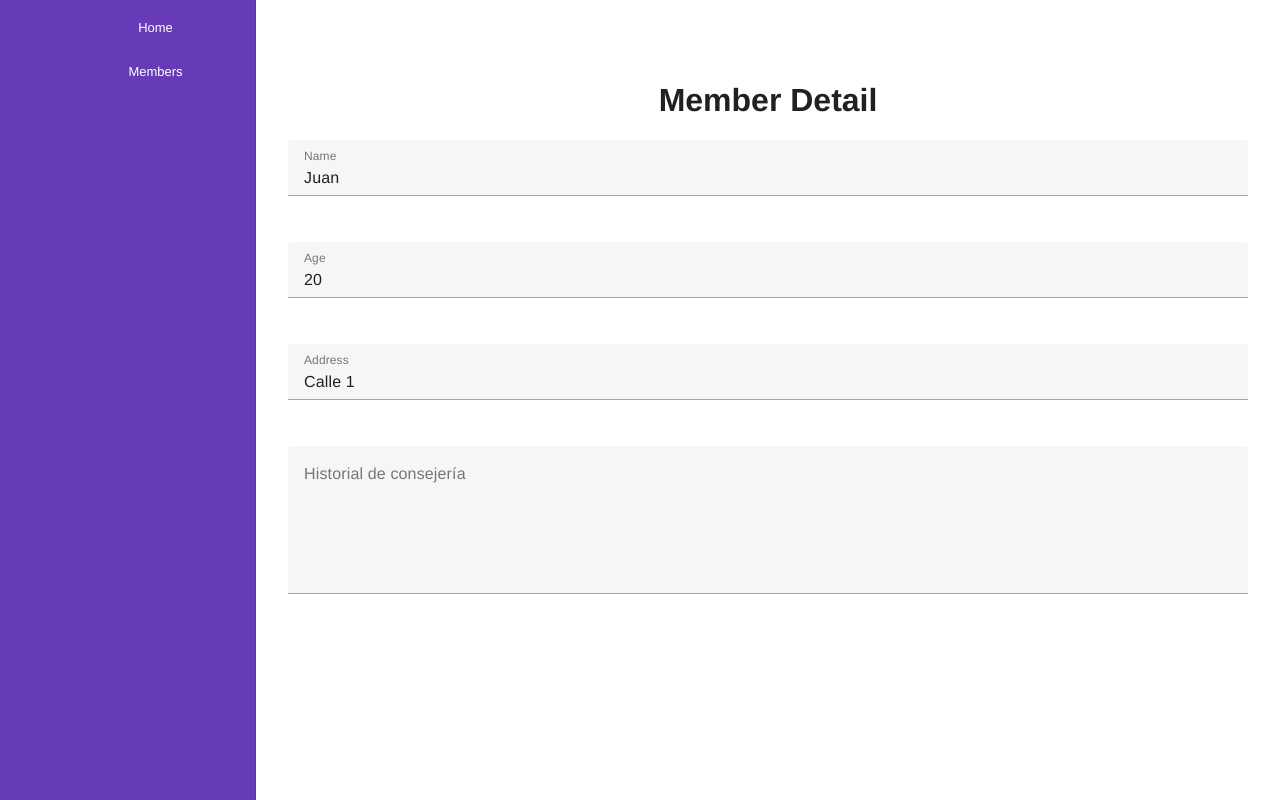
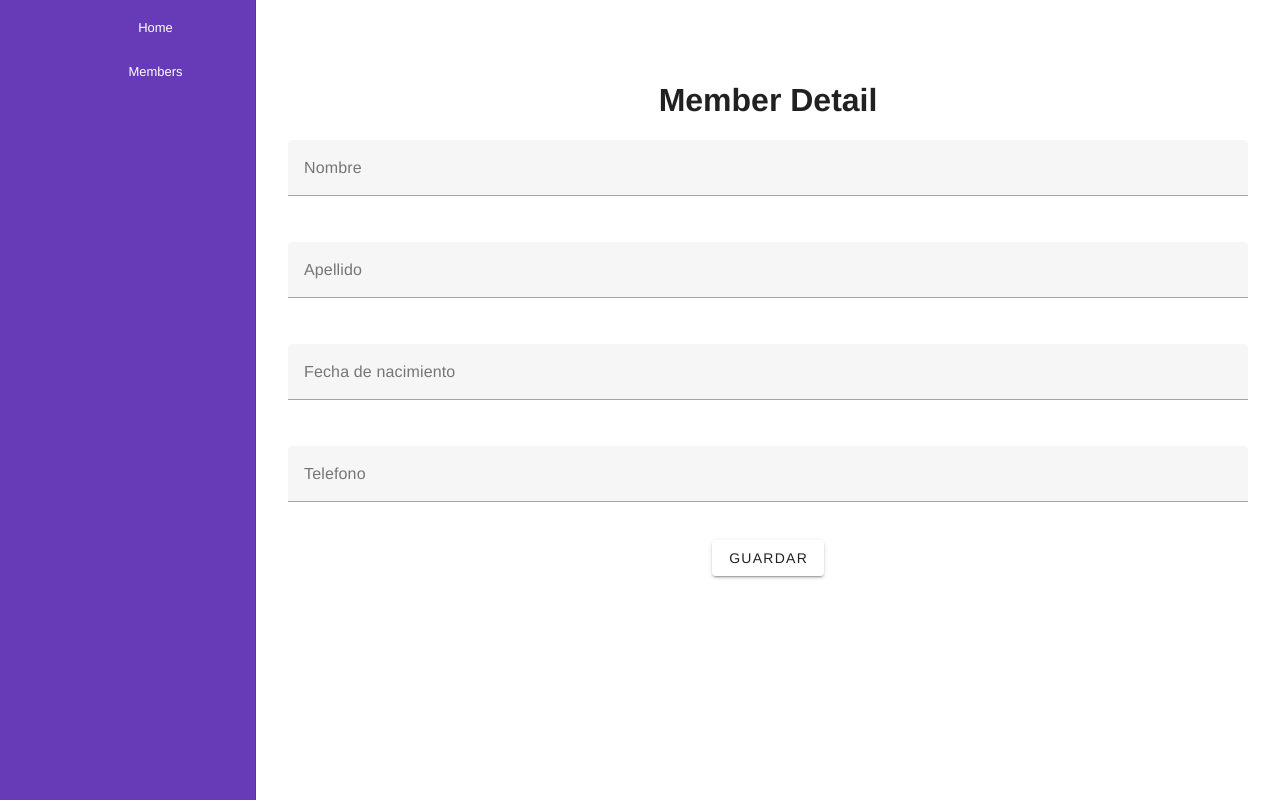
Before and after one commit to leaarevalo/ice_members, a Vue app: page /members/new in a window 1280 px wide. Built offline with nearby package versions, Linux system fonts and the light colour scheme.

Commit message:
:sparkles: create member form done

```diff
--- /dev/null
+++ b/src/components/members/CreateMember.vue
@@ -0,0 +1,69 @@
+<template>
+  <v-sheet>
+    <h1>Member Detail</h1>
+    <v-form ref="form">
+      <v-container>
+        <v-row>
+          <v-col cols="12" md="12">
+            <v-text-field
+              v-model="member.name"
+              label="Nombre"
+              outlined
+              dense
+            ></v-text-field>
+          </v-col>
+          <v-col cols="12" md="12">
+            <v-text-field
+              v-model="member.lastName"
+              label="Apellido"
+              outlined
+              dense
+            ></v-text-field>
+          </v-col>
+          <v-col cols="12" md="12">
+            <v-text-field
+              v-model="member.dateOfBirth"
+              label="Fecha de nacimiento"
+              outlined
+              dense
+            ></v-text-field>
+          </v-col>
+          <v-col cols="12" md="12">
+            <v-text-field
+              v-model="member.phone"
+              label="Telefono"
+              outlined
+              dense
+            ></v-text-field>
+          </v-col>
+        </v-row>
+      </v-container>
+      <v-btn @click="createMember">Guardar</v-btn>
+    </v-form>
+  </v-sheet>
+</template>
+
+<script>
+import { ref } from "vue";
+import { createNewMember } from "@/services/members";
+export default {
+  name: "MemberDetail",
+  setup() {
+    const member = ref({
+      name: "",
+      lastName: "",
+      dateOfBirth: "",
+      phone: "",
+    });
+    const createMember = async () => {
+      console.log("member", member.value);
+      const newMember = { ...member.value };
+      await createNewMember(newMember);
+    };
+    return {
+      member,
+      createMember,
+    };
+  },
+};
+</script>
--- a/src/components/members/MembersList.vue
+++ b/src/components/members/MembersList.vue
@@ -1,24 +1,27 @@
 <template>
+  <div>
+    <v-btn @click="createNewMember">Create</v-btn>
+  </div>
   <div>
     <v-table>
       <thead>
         <tr>
           <th class="text-left">Nombre</th>
-          <th class="text-left">Edad</th>
-          <th class="text-left">Domicilio</th>
+          <th class="text-left">Apellido</th>
+          <th class="text-left">Telefono</th>
           <th class="text-left">Fecha de nacimiento</th>
         </tr>
       </thead>
       <tbody>
         <tr
           v-for="member in members"
-          :key="member.id"
+          :key="member.name"
           @click="getMemberDetail(member)"
         >
           <td class="text-left">{{ member.name }}</td>
-          <td class="text-left">{{ member.age }}</td>
-          <td class="text-left">{{ member.address }}</td>
-          <td class="text-left">{{ member.birthDate }}</td>
+          <td class="text-left">{{ member.lastName }}</td>
+          <td class="text-left">{{ member.phone }}</td>
+          <td class="text-left">{{ member.dateOfBith }}</td>
         </tr>
       </tbody>
     </v-table>
@@ -26,66 +29,29 @@
 </template>
 
 <script>
+import { onMounted, ref } from "vue";
+import { useRouter } from "vue-router";
+import { getMembers } from "@/services/members";
 export default {
   name: "MembersList",
   setup() {
-    const members = [
-      {
-        id: 1,
-        name: "Juan",
-        age: 20,
-        birthDate: "1990-01-01",
-        address: "Calle 1",
-      },
-      {
-        id: 2,
-        name: "Juan",
-        age: 20,
-        birthDate: "1990-01-01",
-        address: "Calle 1",
-      },
-      {
-        id: 3,
-        name: "Juan",
-        age: 20,
-        birthDate: "1990-01-01",
-        address: "Calle 1",
-      },
-      {
-        id: 4,
-        name: "Juan",
-        age: 20,
-        birthDate: "1990-01-01",
-        address: "Calle 1",
-      },
-      {
-        id: 5,
-        name: "Juan",
-        age: 20,
-        birthDate: "1990-01-01",
-        address: "Calle 1",
-      },
-      {
-        id: 6,
-        name: "Juan",
-        age: 20,
-        birthDate: "1990-01-01",
-        address: "Calle 1",
-      },
-      {
-        id: 7,
-        name: "Juan",
-        age: 20,
-        birthDate: "1990-01-01",
-        address: "Calle 1",
-      },
-    ];
+    onMounted(async () => {
+      console.log("MembersList component mounted");
+      members.value = await getMembers();
+      console.log("members.value: ", members.value);
+    });
+    const router = useRouter();
+    const members = ref([]);
     const getMemberDetail = (member) => {
       console.log(member);
+    };
+    const createNewMember = () => {
+      router.push("/members/new");
     };
     return {
       members,
       getMemberDetail,
+      createNewMember,
     };
   },
 };
--- a/src/routes.js
+++ b/src/routes.js
@@ -2,6 +2,7 @@ import * as VueRouter from "vue-router";
 import HelloWord from "./components/HelloWorld.vue";
 import MemberList from "./components/members/MembersList.vue";
 import MemberDetail from "./components/members/MemberDetail.vue";
+import CreateMember from "./components/members/CreateMember.vue";
 
 const Home = { template: "<div>Home</div>" };
 const About = { template: "<div>About</div>" };
@@ -11,6 +12,7 @@ const routes = [
   { path: "/about", component: About },
   { path: "/hello", component: HelloWord },
   { path: "/members", component: MemberList },
+  { path: "/members/new", component: CreateMember },
   { path: "/members/:id", component: MemberDetail },
 ];
 
--- a/src/services/members.js
+++ b/src/services/members.js
@@ -1,7 +1,18 @@
 import axios from "axios";
 
-const url = '';
+const url = "http://localhost:3000";
 
-export async function createMember(member) {
-  return axios.post(`${url}/members`, member);
+export async function getMembers() {
+  const { data } = await axios.get(`${url}/members`);
+  console.log("data", data);
+  return data;
 }
+
+export async function createNewMember(member) {
+  axios.post(`${url}/members/create`, {
+    name: member.name,
+    lastName: member.lastName,
+    phone: member.phone,
+    dateOfBirth: member.dateOfBirth,
+  });
+}
```
Also changed, not shown: 1 other file (tests, documents, lock files or other folders).
